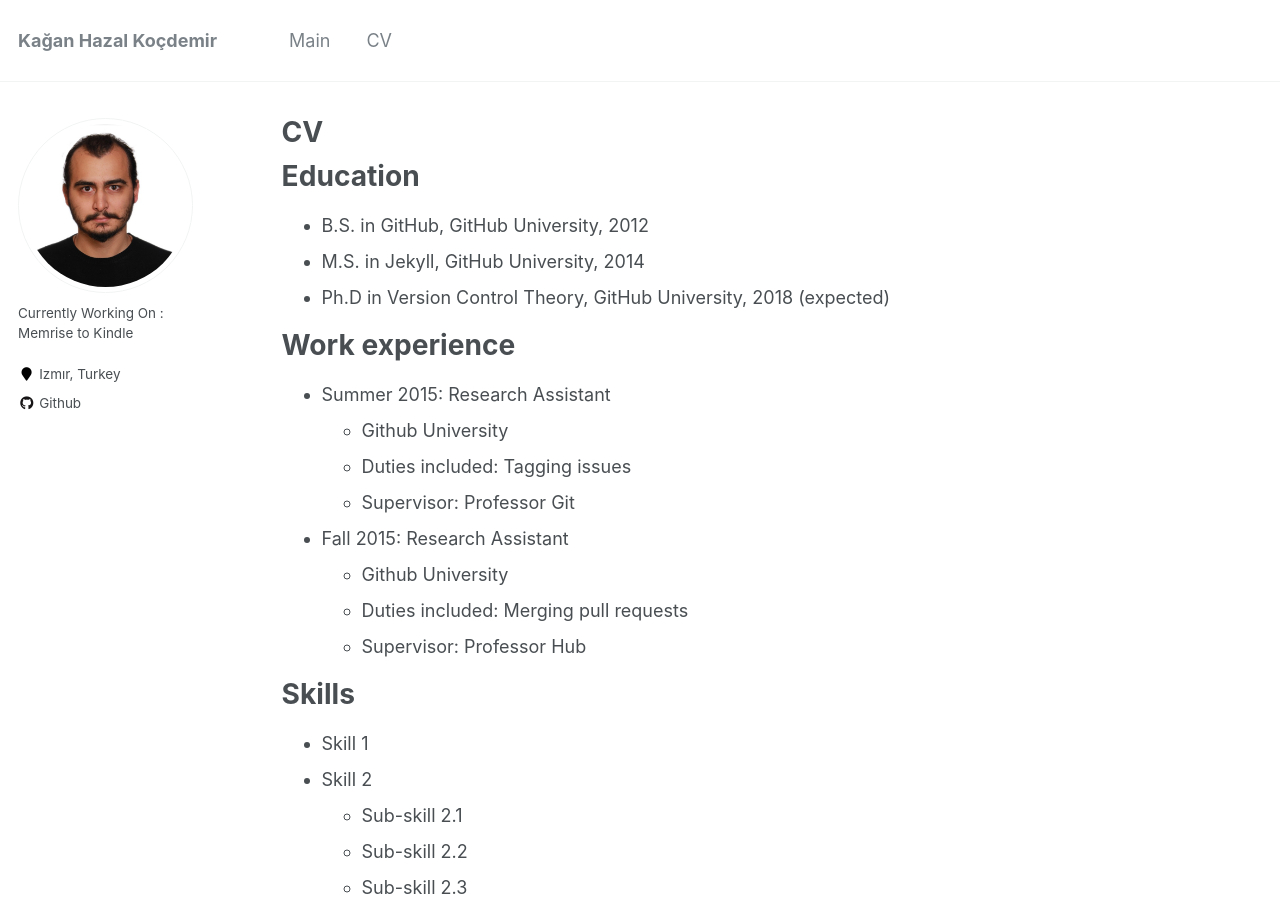
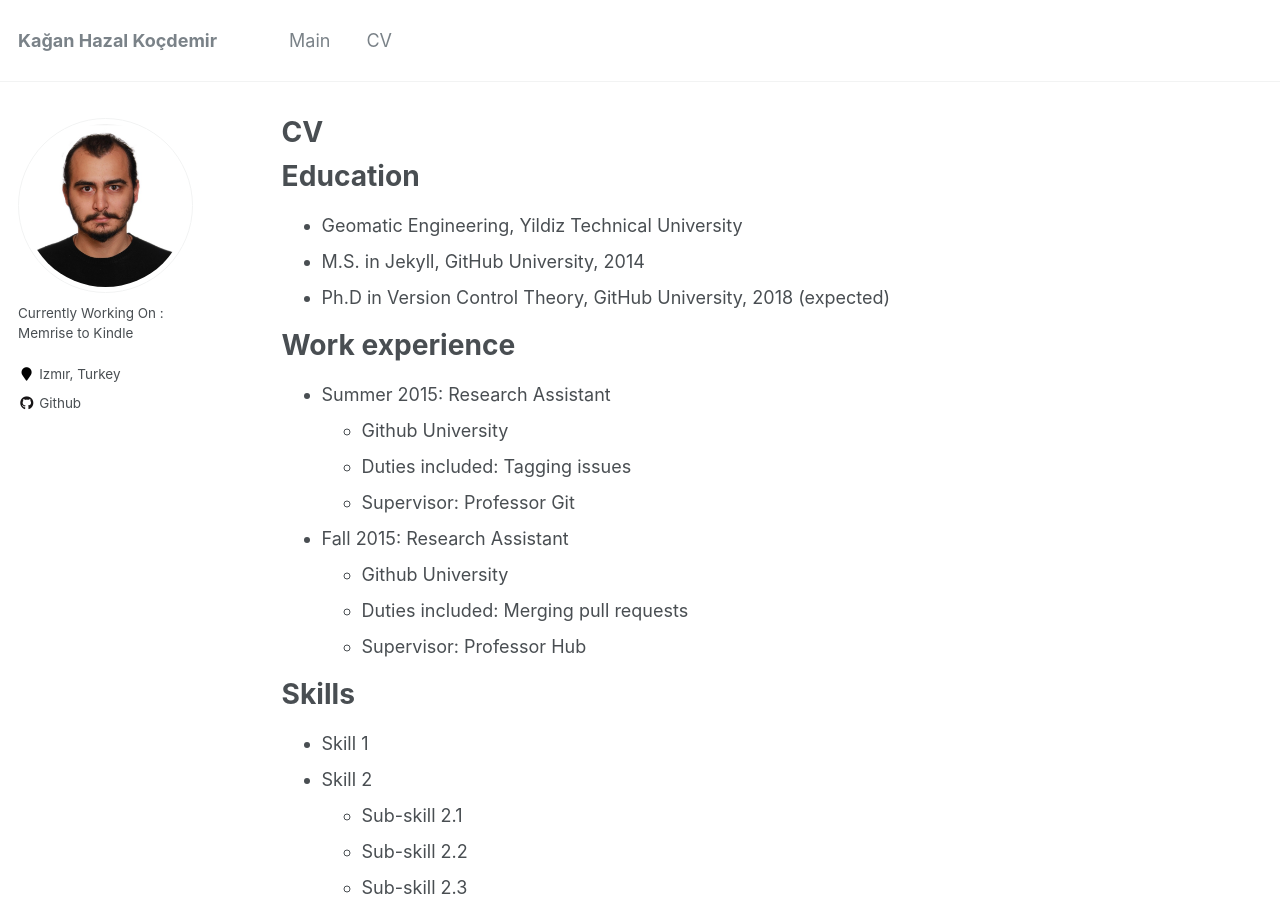
Before and after one commit to angelsdemos/kagankocdemir, a Jekyll site: the page built from _pages/cv.md, in a window 1280 px wide and 900 px high. Built offline with Jekyll 4.4.1, drawn with Linux system fonts in a browser that asks for light colours.

Commit message:
Update cv.md

```diff
--- a/_pages/cv.md
+++ b/_pages/cv.md
@@ -7,11 +7,9 @@ redirect_from:
   - /resume
 ---
 
-{% include base_path %}
-
 Education
 ======
-* B.S. in GitHub, GitHub University, 2012
+* Geomatic Engineering, Yildiz Technical University
 * M.S. in Jekyll, GitHub University, 2014
 * Ph.D in Version Control Theory, GitHub University, 2018 (expected)
 
```
